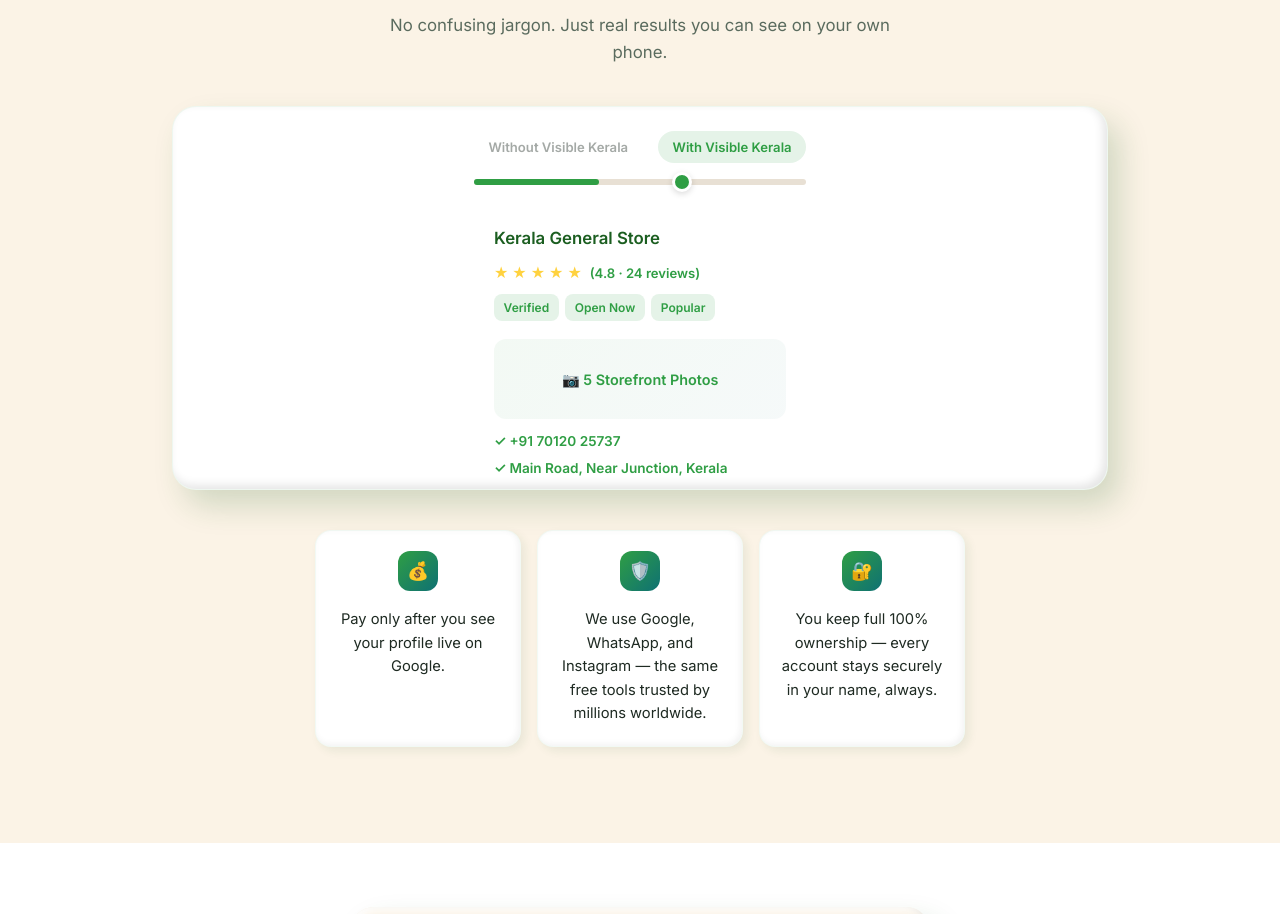
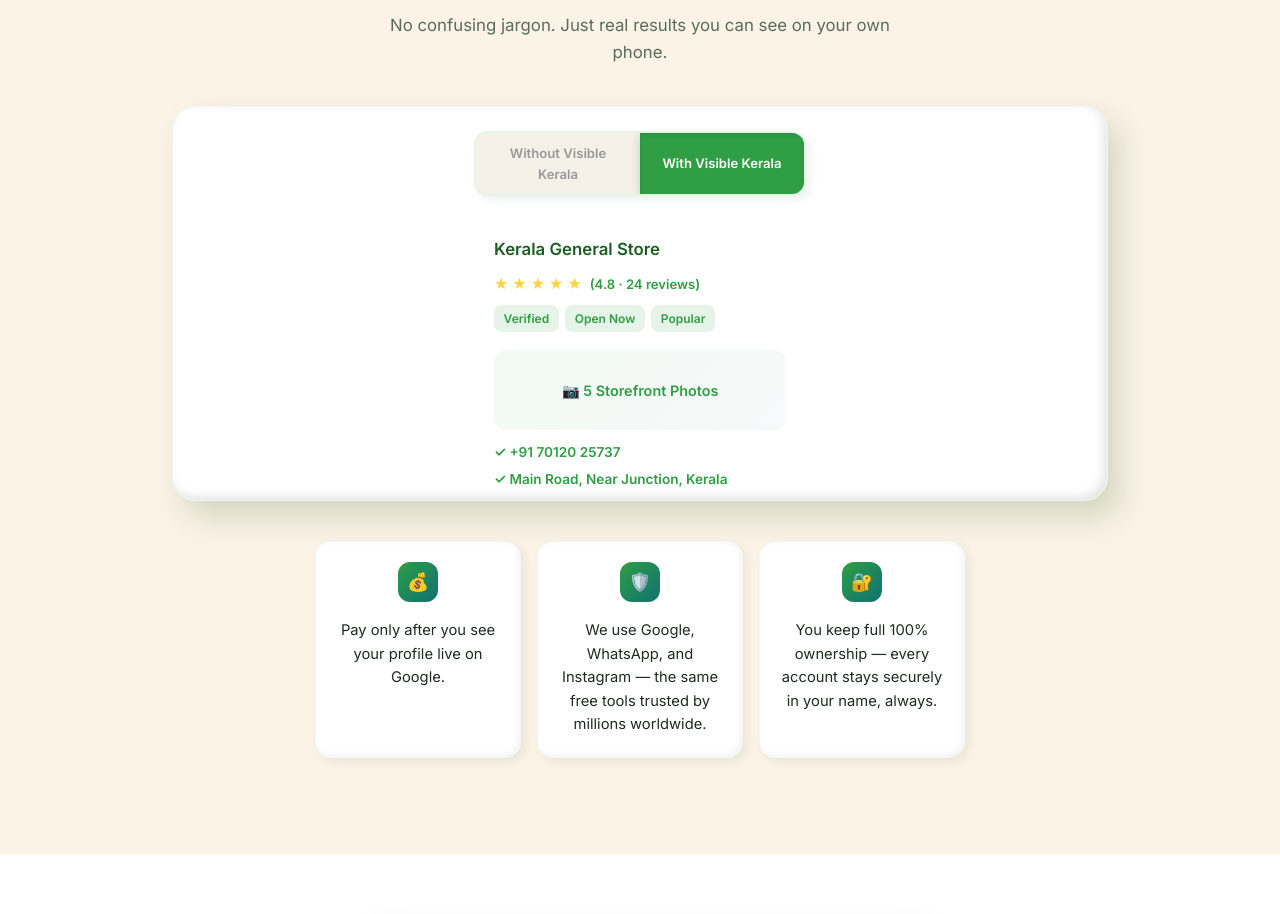
Before and after one commit to visiblekerala/Visible-Kerala-Website-, a Next.js app: page / in a window 1280 px wide. Shown: the part 2300-3214 px from the top of the page. Built offline with nearby package versions, Linux system fonts and the light colour scheme; a web font is replaced by a local one.

Commit message:
29336406-c89a-485e-87cf-e2dbc49d63b4

```diff
--- a/src/app/globals.css
+++ b/src/app/globals.css
@@ -780,70 +780,45 @@
   padding: 1.5rem;
 }
 
-.mockup-header {
+/* Demo Toggle Buttons */
+.demo-toggle-row {
   display: flex;
-  justify-content: space-between;
-  align-items: center;
-  margin-bottom: 1rem;
+  gap: 0;
+  margin-bottom: 1.25rem;
+  border-radius: 14px;
+  overflow: hidden;
+  box-shadow: var(--clay-shadow-sm);
+  border: 2px solid rgba(47, 158, 68, 0.12);
 }
 
-.mockup-state-label {
+.demo-toggle-btn {
+  flex: 1;
+  padding: 0.6rem 1rem;
+  font-family: inherit;
   font-size: 0.82rem;
   font-weight: 700;
-  padding: 0.35rem 0.9rem;
-  border-radius: 999px;
-  transition: all 300ms ease;
+  border: none;
+  cursor: pointer;
+  transition: all 300ms var(--ease-spring);
+  background: #f5f0e8;
+  color: #999;
+  position: relative;
 }
 
-.mockup-state-label.before {
-  background: #f0e0e0;
-  color: #c0392b;
+.demo-toggle-btn:hover {
+  background: #ede7db;
 }
 
-.mockup-state-label.after {
-  background: rgba(47, 158, 68, 0.12);
-  color: var(--vk-primary-green);
+.demo-toggle-btn.active {
+  background: #c0392b;
+  color: white;
+  box-shadow: inset 0 2px 4px rgba(0,0,0,0.1);
 }
 
-.mockup-slider-track {
-  width: 100%;
-  height: 6px;
-  background: #e8e0d4;
-  border-radius: 3px;
-  margin-bottom: 1.25rem;
-  position: relative;
-  cursor: pointer;
-}
-
-.mockup-slider-fill {
-  height: 100%;
+.demo-toggle-btn.after.active {
   background: var(--vk-primary-green);
-  border-radius: 3px;
-  transition: width 4000ms linear;
-  width: 0%;
-}
-
-.mockup-slider-fill.running {
-  width: 100%;
-}
-
-.mockup-slider-thumb {
-  position: absolute;
-  top: 50%;
-  right: 0;
-  transform: translate(50%, -50%);
-  width: 20px;
-  height: 20px;
-  background: var(--vk-primary-green);
-  border: 3px solid white;
-  border-radius: 50%;
-  box-shadow: 0 2px 6px rgba(0,0,0,0.15);
-  transition: right 4000ms linear;
-  right: 0%;
-}
-
-.mockup-slider-thumb.running {
-  right: 100%;
+  color: white;
+  box-shadow: inset 0 2px 4px rgba(0,0,0,0.1), 0 2px 8px rgba(47, 158, 68, 0.3);
 }
 
 /* Before / After content */
--- a/src/app/page.tsx
+++ b/src/app/page.tsx
@@ -385,18 +385,23 @@
     };
   }, []);
 
-  // ---- 7. Before/After auto-loop slider ----
+  // ---- 7. Before/After toggle with auto-loop ----
+  const manualToggleRef = useRef(false);
+
   const resetSlider = useCallback(() => {
     if (sliderTimerRef.current) clearTimeout(sliderTimerRef.current);
     setShowAfter(false);
     setSliderRunning(true);
-    sliderTimerRef.current = setTimeout(() => {
-      setShowAfter(true);
+    const tick = () => {
       sliderTimerRef.current = setTimeout(() => {
-        setShowAfter(false);
-        setSliderRunning(true);
+        setShowAfter(true);
+        sliderTimerRef.current = setTimeout(() => {
+          setShowAfter(false);
+          if (!manualToggleRef.current) tick();
+        }, 4000);
       }, 4000);
-    }, 4000);
+    };
+    tick();
   }, []);
 
   useEffect(() => {
@@ -405,6 +410,18 @@
       if (sliderTimerRef.current) clearTimeout(sliderTimerRef.current);
     };
   }, [resetSlider]);
+
+  const handleDemoToggle = (toAfter: boolean) => {
+    manualToggleRef.current = true;
+    if (sliderTimerRef.current) clearTimeout(sliderTimerRef.current);
+    setShowAfter(toAfter);
+    setSliderRunning(false);
+    // Resume auto-loop after 12 seconds of inactivity
+    setTimeout(() => {
+      manualToggleRef.current = false;
+      resetSlider();
+    }, 12000);
+  };
 
   // ---- 8. Contextual hover tooltips ----
   useEffect(() => {
@@ -687,19 +704,20 @@
           {/* Before / After Demo Mockup */}
           <div className="demo-mockup-container">
             <div className="mockup-phone">
-              <div className="mockup-header">
-                <span className={`mockup-state-label ${showAfter ? '' : 'before'}`} style={!showAfter ? {} : { opacity: 0.4 }}>
+              {/* Toggle Buttons */}
+              <div className="demo-toggle-row">
+                <button
+                  className={`demo-toggle-btn ${!showAfter ? 'active' : ''}`}
+                  onClick={() => handleDemoToggle(false)}
+                >
                   {t.whyItWorks.beforeLabel}
-                </span>
-                <span className={`mockup-state-label ${showAfter ? 'after' : ''}`} style={showAfter ? {} : { opacity: 0.4 }}>
+                </button>
+                <button
+                  className={`demo-toggle-btn after ${showAfter ? 'active' : ''}`}
+                  onClick={() => handleDemoToggle(true)}
+                >
                   {t.whyItWorks.afterLabel}
-                </span>
-              </div>
-
-              {/* Progress slider bar */}
-              <div className="mockup-slider-track">
-                <div className={`mockup-slider-fill ${sliderRunning && !showAfter ? 'running' : ''}`} />
-                <div className={`mockup-slider-thumb ${sliderRunning && !showAfter ? 'running' : ''}`} />
+                </button>
               </div>
 
               <div className="mockup-content">
```
Also changed, not shown: download/toggle-demo-before.png (added), upload/pasted_image_1784484637132.png (added).
